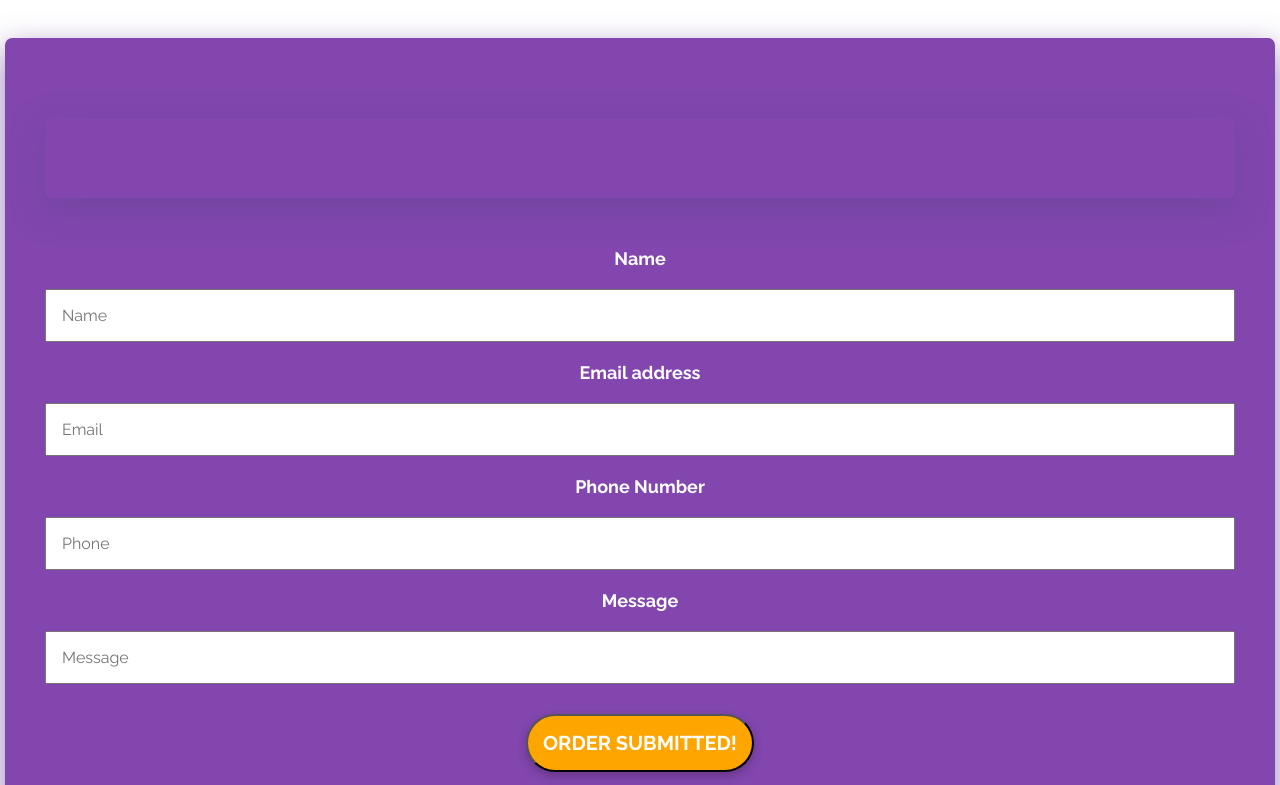
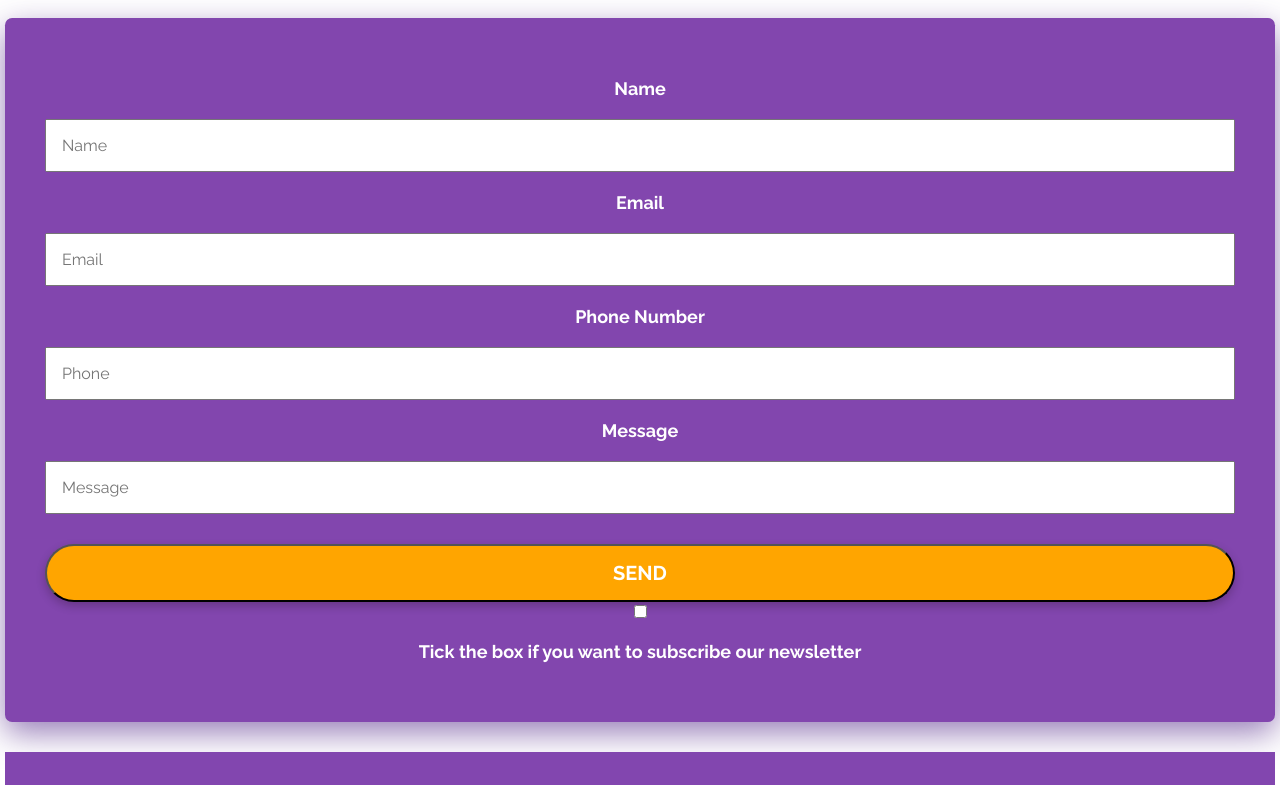
Before and after one commit to SheCodesAus/plus-bris-2021-baby-hackuccinos-react, a React (Create React App) app: page /contact in a window 1280 px wide. Shown: the part 495-1280 px from the top of the page. Built offline with nearby package versions, Linux system fonts and the light colour scheme.

Commit message:
Adding newsletter subscription

```diff
--- a/src/components/ContactForm/ContactForm.css
+++ b/src/components/ContactForm/ContactForm.css
@@ -1,21 +1,4 @@
 @import url('https://fonts.googleapis.com/css2?family=Raleway:ital,wght@0,100;0,200;0,300;0,400;0,500;0,600;0,700;0,800;0,900;1,100;1,200;1,300;1,400;1,500;1,600;1,700;1,800;1,900&display=swap');
-
-contact {
-    font-family: Raleway, sans-serif;
-    display: flex;
-    border-radius: 0.45rem;
-    box-shadow: 0 11px 32px rgb(107 70 154 / 70%);
-    padding: 40px;
-    box-sizing: border-box;
-    width: 100%;
-    margin: auto;
-    display: flex;
-    justify-content: center;
-    flex-direction: column;
-    background-color: #8246ae;
-    margin-bottom: 30px;
-    margin-top:40px;
-}
 
 contact label {
     padding: 20px 0px 20px 0px;
@@ -63,3 +46,14 @@ contact input {
     border: none;
     font-size: 18px;
 }
+
+input[type="checkbox" i] {
+    background-color: initial;
+    cursor: default;
+    appearance: auto;
+    box-sizing: border-box;
+    margin: 3px 3px 3px 4px;
+    padding: initial;
+    border: initial;
+    padding: 20px 0px 20px  0px;
+}
--- a/src/components/ContactForm/ContactForm.jsx
+++ b/src/components/ContactForm/ContactForm.jsx
@@ -4,45 +4,33 @@ import "./ContactForm.css";
 
 function ContactForm () {
     return (
-
-        <contact>
-            <form action="https://formspree.io/f/mknkblol" method="post"></form>
+        <form action="https://formspree.io/f/xzbopgjl" method="post">
              <div class="label">
-                <label htmlFor="name">Name</label>
-                <input
-                type="text"
-                placeholder="Name"
-                />
+                        <label for="name">Name</label>
+                        <input type="text" id="name" name="name" placeholder="Name"/>
                     </div>
                     <div class="label">
-                <label htmlFor="Email address">Email address</label>
-                <input
-                type="text"
-                placeholder="Email"
-                />
+                        <label for="mail">Email</label>
+                        <input type="email" id="mail" name="email" placeholder="Email"/>
                     </div>
                     <div class="label">
-                <label htmlFor="Phone Number">Phone Number</label>
-                <input
-                type="text"
-                placeholder="Phone"
-                />
+                        <label for="Phone">Phone Number</label>
+                        <input type="text" id="phone" name="phone" placeholder="Phone"/>
+                    </div>
+                    <div class="label">
+                        <label for="message">Message</label>
+                        <input id="message" name="message" placeholder="Message"></input>
+                    </div>
+                    <div class="label">
+                        <button type="submit">Send</button>
                     </div>
 
                     <div class="label">
-                <label htmlFor="Message">Message</label>
-                <input
-                type="text"
-                placeholder="Message"
-                />
+                        <input type="checkbox" id="checkboxInput"/>
+                        <label for="checkboxInput">Tick the box if you want to subscribe our newsletter</label>
                     </div>
 
-            <div className="button-centre">
-            <button type="submit">
-            Order submitted!
-            </button>
-            </div>
-        </contact>
+        </form>
 );
 }
 
--- a/src/pages/ContactPage/ContactPage.jsx
+++ b/src/pages/ContactPage/ContactPage.jsx
@@ -10,16 +10,8 @@ import linkedin_logo from "../../components/static file/linkedin_logo.png";
 function ContactPage()  {
     return (
     <div class="contactpage">
-        <div>
-            <a href="https://www.facebook.com/shecodesaustralia"><img class="logomedia" src={facebook_logo} alt="facebook_logo" /></a>
-            <a href="https://twitter.com/she_codes"><img class="logomedia" src={twitter_logo} alt="twitter_logo" /></a>
-            <a href="https://www.instagram.com/shecodesaus"><img class="logomedia" src={instagram_logo} alt="instagram_logo" /></a>
-            <a href="https://www.linkedin.com/company/shecodesaustralia"><img class="logomedia" src={linkedin_logo} alt="linkedin_logo" /></a>
-
-        </div>
-
         <h1>Contact Us</h1>
-        <p>Do you want to order our secret recipe? Please contact us and we would love to share it</p>
+        <p>Where you need to change your cupcakes recipe or simply you want to discuss all things cupcakes. Please contact us using the form below</p>
 
         <ContactForm />
 
```
Lines whose indentation alone changed are shown as unchanged.
